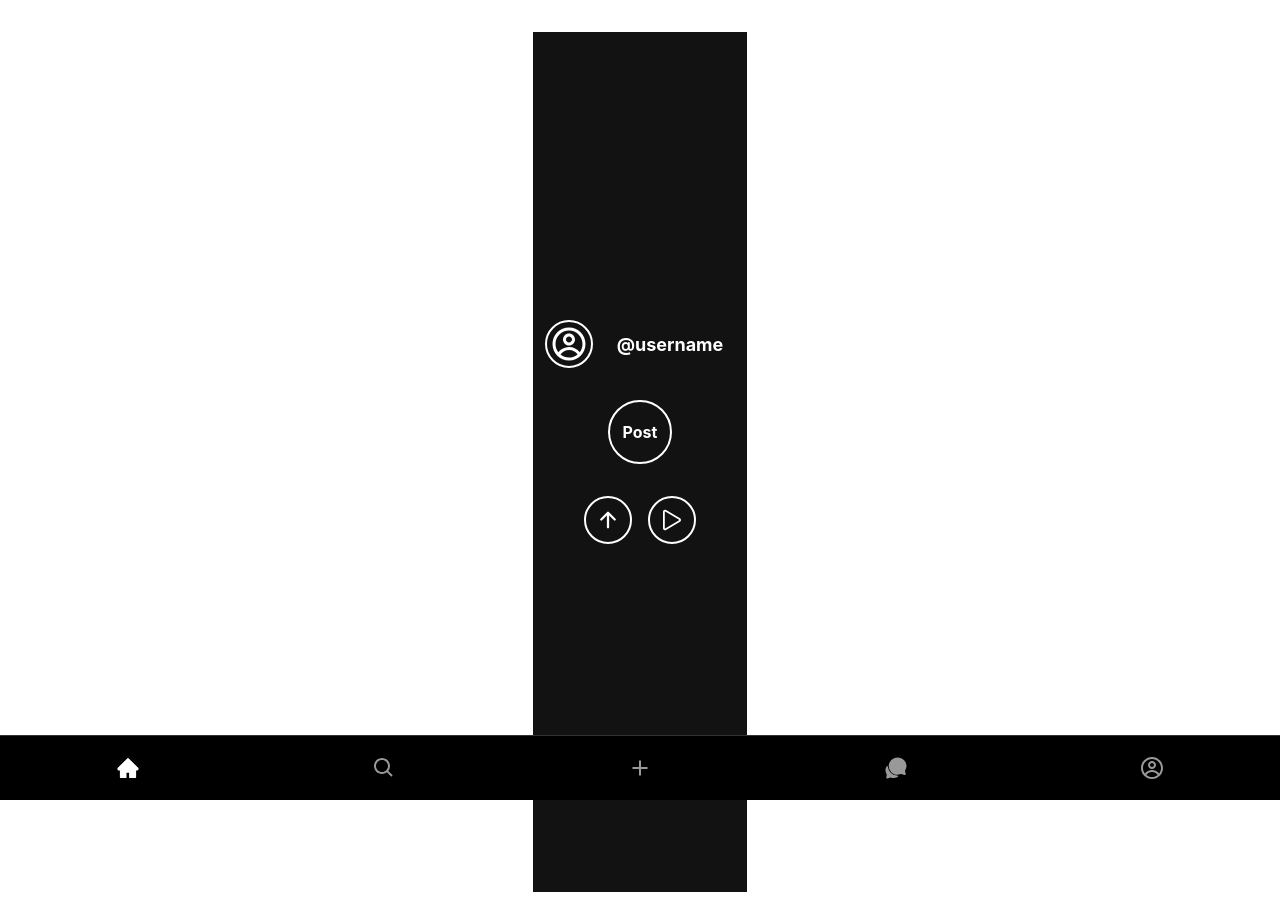
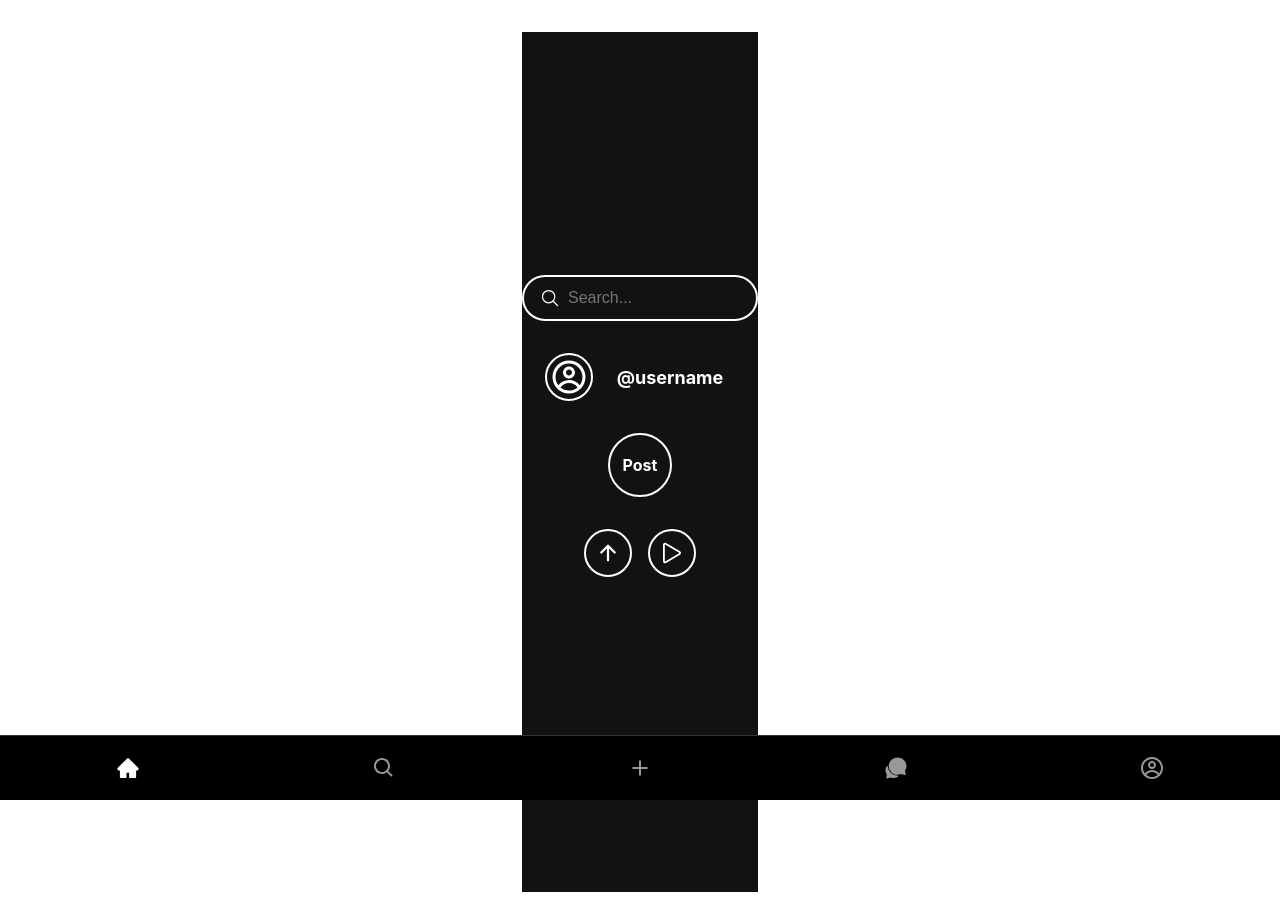
Before and after one commit to brief69/social-mold, a React (Vite) app: page / in a window 1280 px wide. Built offline with nearby package versions, Linux system fonts and the light colour scheme.

Commit message:
feat: Implement dynamic elliptical SearchForm with smooth expansion

```diff
--- a/src/App.tsx
+++ b/src/App.tsx
@@ -1,7 +1,7 @@
 import { useState } from 'react'
 import reactLogo from './assets/react.svg'
 import viteLogo from '/vite.svg'
-import { NavBar, SwapActionButton, PostButton, Profile } from './components'
+import { NavBar, SwapActionButton, PostButton, Profile, SearchForm } from './components'
 import { ThemeProvider } from './theme/ThemeContext'
 import './App.css'
 
@@ -20,6 +20,7 @@ function App() {
           alignItems: 'center',
           minHeight: '100vh'
         }}>
+          <SearchForm />
           <Profile />
           <PostButton />
           <SwapActionButton />
--- a/src/components/common/SearchForm.tsx
+++ b/src/components/common/SearchForm.tsx
@@ -1,10 +1,74 @@
-import React from 'react';
+import React, { useState } from 'react';
+import { IoSearchOutline } from 'react-icons/io5';
+import { useTheme } from '../../theme/ThemeContext';
+import '../../styles/animations.css';
 
 const SearchForm: React.FC = () => {
+  const theme = useTheme();
+  const [inputValue, setInputValue] = useState('');
+
+  const handleSubmit = (e: React.FormEvent) => {
+    e.preventDefault();
+    // TODO: 検索処理を実装
+  };
+
+  const handleChange = (e: React.ChangeEvent<HTMLInputElement>) => {
+    setInputValue(e.target.value);
+    // TODO: 入力値の変更時の処理を実装（サジェストなど）
+  };
+
+  const containerStyle = {
+    position: 'relative' as const,
+    width: 'fit-content',
+  };
+
+  const formStyle = {
+    display: 'flex',
+    alignItems: 'center',
+    background: 'none',
+    border: `2px solid ${theme.primary}`,
+    borderRadius: '30px',
+    padding: '8px 16px',
+    transition: 'all 0.3s ease',
+    minWidth: '200px',
+    width: `${Math.max(200, 20 + inputValue.length * 12)}px`,
+  };
+
+  const inputStyle = {
+    background: 'none',
+    border: 'none',
+    color: theme.primary,
+    fontSize: '16px',
+    outline: 'none',
+    width: '100%',
+    padding: '4px 8px',
+    '::placeholder': {
+      color: `${theme.primary}80`,
+    },
+  };
+
+  const iconStyle = {
+    display: 'flex',
+    alignItems: 'center',
+    justifyContent: 'center',
+    color: theme.primary,
+  };
+
   return (
-    <form>
-      <input type="search" placeholder="Search..." />
-    </form>
+    <div style={containerStyle}>
+      <form onSubmit={handleSubmit} style={formStyle}>
+        <div style={iconStyle}>
+          <IoSearchOutline size={20} />
+        </div>
+        <input
+          type="text"
+          placeholder="Search..."
+          value={inputValue}
+          onChange={handleChange}
+          style={inputStyle}
+        />
+      </form>
+    </div>
   );
 };
 
```
